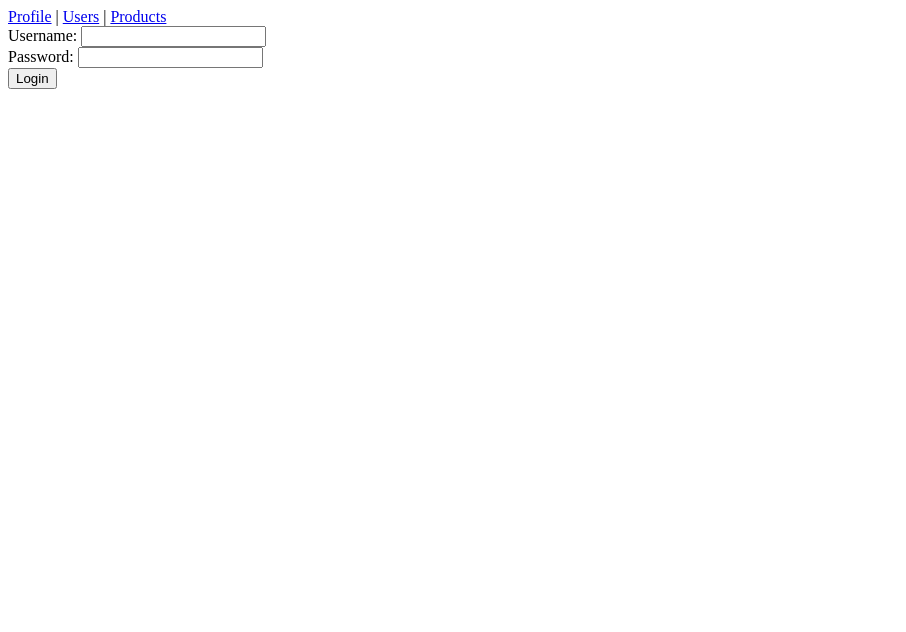
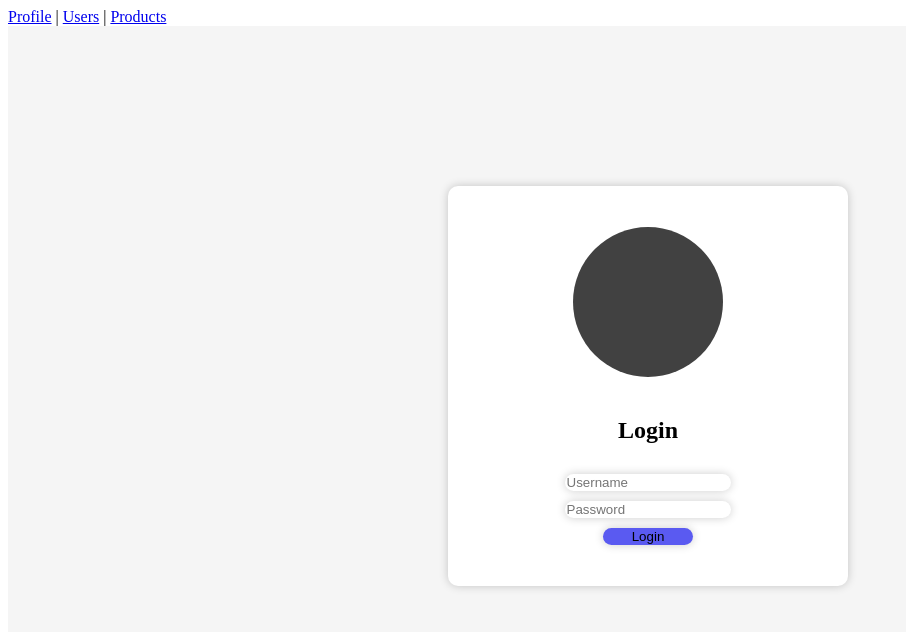
Before and after one commit to AkashApp/auth, an Angular app: page /login in a window 1280 px wide. Shown: the top 632 px of the page, without its empty margins (0-906 px from the left). Built offline with nearby package versions, Linux system fonts and the light colour scheme.

Commit message:
completed login and profile page

```diff
--- a/src/app/api/common.service.ts
+++ b/src/app/api/common.service.ts
@@ -10,6 +10,9 @@ export class CommonService {
 
   private LoginApiUrl = 'https://dummyjson.com/auth/login';
   private UserApiUrl = 'https://dummyjson.com/auth/me';
+  private AllUserApiUrl = 'https://dummyjson.com/users';
+  private AllProductsApiUrl = 'https://dummyjson.com/products';
+
 
   constructor(private http: HttpClient) {
     this.token = localStorage.getItem('token');
@@ -28,4 +31,12 @@ export class CommonService {
 
     return this.http.get<any>(this.UserApiUrl, { headers })
   }
+
+  getAllUsers(): Observable<any>{
+    return this.http.get<any>(this.AllUserApiUrl)
+  }
+
+  getAllProducts(): Observable<any>{
+    return this.http.get<any>(this.AllProductsApiUrl)
+  }
 }
--- a/src/app/auth-it.guard.ts
+++ b/src/app/auth-it.guard.ts
@@ -1,15 +1,18 @@
 import { Injectable } from '@angular/core';
-import { ActivatedRouteSnapshot, CanActivate, RouterStateSnapshot, UrlTree } from '@angular/router';
-import { Observable } from 'rxjs';
+import { CanActivate, Router } from '@angular/router';
 
 @Injectable({
   providedIn: 'root'
 })
 export class AuthItGuard implements CanActivate {
-  canActivate(
-    route: ActivatedRouteSnapshot,
-    state: RouterStateSnapshot): Observable<boolean | UrlTree> | Promise<boolean | UrlTree> | boolean | UrlTree {
-    return true;
+
+  constructor(private router: Router) {}
+  canActivate(): boolean
+     {
+      const token = localStorage.getItem('token');
+      if (token) return true;
+      this.router.navigate(['/login']);
+      return false;
   }
 
 }
--- a/src/app/pages/login/login.component.html
+++ b/src/app/pages/login/login.component.html
@@ -1,23 +1,24 @@
 <div class="container">
-    <div class="cardContainer">
-        <div>
-            <div></div>
-            <div></div>
-        </div>
-        <div>
-            <form [formGroup]="loginForm" (ngSubmit)="onSubmit()">
-                <label>
-                    Username:
-                    <input type="text" formControlName="username">
-                </label>
-                <br>
-                <label>
-                    Password:
-                    <input type="password" formControlName="password">
-                </label>
-                <br>
-                <button type="submit">Login</button>
-            </form>
-        </div>
+  <div class="cardContainer">
+    <div class="upper">
+      <div class="circle"></div>
+      <h2>Login</h2>
     </div>
+
+    <form [formGroup]="loginForm" (ngSubmit)="onSubmit()" class="lower">
+      <input
+        type="text"
+        formControlName="username"
+        placeholder="Username"
+        class="input"
+      />
+      <input
+        type="password"
+        formControlName="password"
+        placeholder="Password"
+        class="input"
+      />
+      <button type="submit" class="button">Login</button>
+    </form>
+  </div>
 </div>
--- a/src/app/pages/login/login.component.scss
+++ b/src/app/pages/login/login.component.scss
@@ -0,0 +1,64 @@
+.container{
+    display: flex;
+    flex-direction: column;
+    justify-content: center;
+    align-items: center;
+    height: 90vh;
+    width: 100vw;
+    background-color: #f5f5f5;
+
+    .cardContainer{
+        display: flex;
+        flex-direction: column;
+        justify-content: center;
+        align-items: center;
+        width: 400px;
+        height: 400px;
+        background-color: #fff;
+        border-radius: 10px;
+        box-shadow: 0 0 10px rgba(0, 0, 0, 0.2);
+    }
+    .upper{
+        display: flex;
+        flex-direction: column;
+        justify-content: center;
+        align-items: center;
+        margin-bottom: 10px;
+
+        .circle{
+            width: 150px;
+            height: 150px;
+            border-radius: 50%;
+            background-color: #414141;
+            margin-bottom: 20px;
+        }
+    }
+    .lower{
+        display: flex;
+        flex-direction: column;
+        justify-content: center;
+        align-items: center;
+        padding-left: 50px;
+        padding-right: 50px;
+        gap: 10px;
+
+        .input{
+            width: 90%;
+            border: none;
+            box-shadow: 0 0 10px rgba(0, 0, 0, 0.2);
+            border-radius: 10px;
+        }
+        .button{
+            width: 50%;
+            border: none;
+            box-shadow: 0 0 10px rgba(0, 0, 0, 0.2);
+            border-radius: 10px;
+            background-color: rgb(90, 90, 241);
+            cursor: pointer;
+
+            :hover{
+                opacity: 0.8;
+            }
+        }
+    }
+}
--- a/src/app/pages/login/login.component.ts
+++ b/src/app/pages/login/login.component.ts
@@ -19,8 +19,8 @@ export class LoginComponent {
   onSubmit() {
     if (this.loginForm.valid){
       this.commonService.login(this.loginForm.value.username!, this.loginForm.value.password!).subscribe({
-        next: (res) => {
-          localStorage.setItem('token', res.token);
+        next: async (res) => {
+          await localStorage.setItem('token', res.refreshToken);
           this.router.navigate(['/profile']);
         },
         error: (err) => {
--- a/src/app/pages/products/products.component.ts
+++ b/src/app/pages/products/products.component.ts
@@ -1,10 +1,27 @@
-import { Component } from '@angular/core';
+import { Component, OnInit } from '@angular/core';
+import { CommonService } from 'src/app/api/common.service';
 
 @Component({
   selector: 'app-products',
   templateUrl: './products.component.html',
   styleUrls: ['./products.component.scss']
 })
-export class ProductsComponent {
+export class ProductsComponent implements OnInit {
+  products: any[] = [];
 
+  constructor(private commonService: CommonService) {}
+
+  ngOnInit() {
+    this.commonService.getAllProducts().subscribe(res => {
+      this.products = res.products;
+      console.log(this.products);
+    });
+  }
+
+  sortPrice(order: 'asc' | 'desc') {
+    const sorted = [...this.products].sort((a, b) =>
+      order === 'asc' ? a.price - b.price : b.price - a.price
+    );
+    this.products = sorted;
+  }
 }
--- a/src/app/pages/profile/profile.component.html
+++ b/src/app/pages/profile/profile.component.html
@@ -1,14 +1,16 @@
 <div class="container">
     <div class="cardContainer">
-        <div>
-            <div></div>
+        <div class="upper">
+            <div class = "circle">
+                <img [src]="user.image" alt="User Image">
+            </div>
         </div>
-        <div>
-            <p>Name: {{ user.firstName }} {{ user.lastName }}</p>
-            <p>Username: {{ user.username }}</p>
+        <div class="lower">
+            <p>{{ user.firstName }} {{ user.lastName }}</p>
+            <p>{{ user.username }}</p>
             <p>Gender: {{ user.gender }}</p>
-            <p>Email: {{ user.email }}</p>
-            <button (click)="logout()">Logout</button>
+            <p>{{ user.email }}</p>
+            <button (click)="logout()" class="button">Logout</button>
         </div>
     </div>
 </div>
--- a/src/app/pages/profile/profile.component.scss
+++ b/src/app/pages/profile/profile.component.scss
@@ -0,0 +1,51 @@
+.container{
+    display: flex;
+    flex-direction: column;
+    justify-content: center;
+    align-items: center;
+    height: 90vh;
+    width: 100vw;
+    background-color: #f5f5f5;
+
+    .cardContainer{
+        display: flex;
+        flex-direction: column;
+        justify-content: center;
+        align-items: center;
+        width: 400px;
+        height: 400px;
+        background-color: #fff;
+        border-radius: 10px;
+        box-shadow: 0 0 10px rgba(0, 0, 0, 0.2);
+
+        .upper{
+            display: flex;
+            flex-direction: column;
+            justify-content: center;
+            align-items: center;
+            margin-bottom: 10px;
+        }
+        .lower{
+            display: flex;
+            flex-direction: column;
+            justify-content: center;
+            align-items: center;
+            padding-left: 50px;
+            padding-right: 50px;
+            gap: 2px;
+
+            .button{
+                width: 50%;
+                border: none;
+                box-shadow: 0 0 10px rgba(0, 0, 0, 0.2);
+                border-radius: 10px;
+                background-color: rgb(90, 90, 241);
+                cursor: pointer;
+
+                :hover{
+                    opacity: 0.8;
+                }
+            }
+        }
+    }
+}
--- a/src/app/pages/users/users.component.html
+++ b/src/app/pages/users/users.component.html
@@ -1 +1 @@
-<p>users works!</p>
+<div>{{users}}</div>
--- a/src/app/pages/users/users.component.ts
+++ b/src/app/pages/users/users.component.ts
@@ -1,10 +1,32 @@
-import { Component } from '@angular/core';
+import { Component, OnInit } from '@angular/core';
+import { CommonService } from 'src/app/api/common.service';
+
 
 @Component({
   selector: 'app-users',
   templateUrl: './users.component.html',
   styleUrls: ['./users.component.scss']
 })
-export class UsersComponent {
+export class UsersComponent implements OnInit {
+  users: any[] = [];
+  filteredUsers: any[] = [];
 
+  constructor( private commonService: CommonService) {}
+
+  ngOnInit() {
+    this.commonService.getAllUsers().subscribe(res => {
+      const clonedUsers = structuredClone(res.users);
+      this.users = clonedUsers;
+      this.filteredUsers = clonedUsers;
+      console.log(this.users);
+      console.log(this.filteredUsers);
+    });
+  }
+
+  search(term: string) {
+    this.filteredUsers = this.users.filter(user =>
+      user.firstName.toLowerCase().includes(term.toLowerCase()) ||
+      user.lastName.toLowerCase().includes(term.toLowerCase())
+    );
+  }
 }
```
